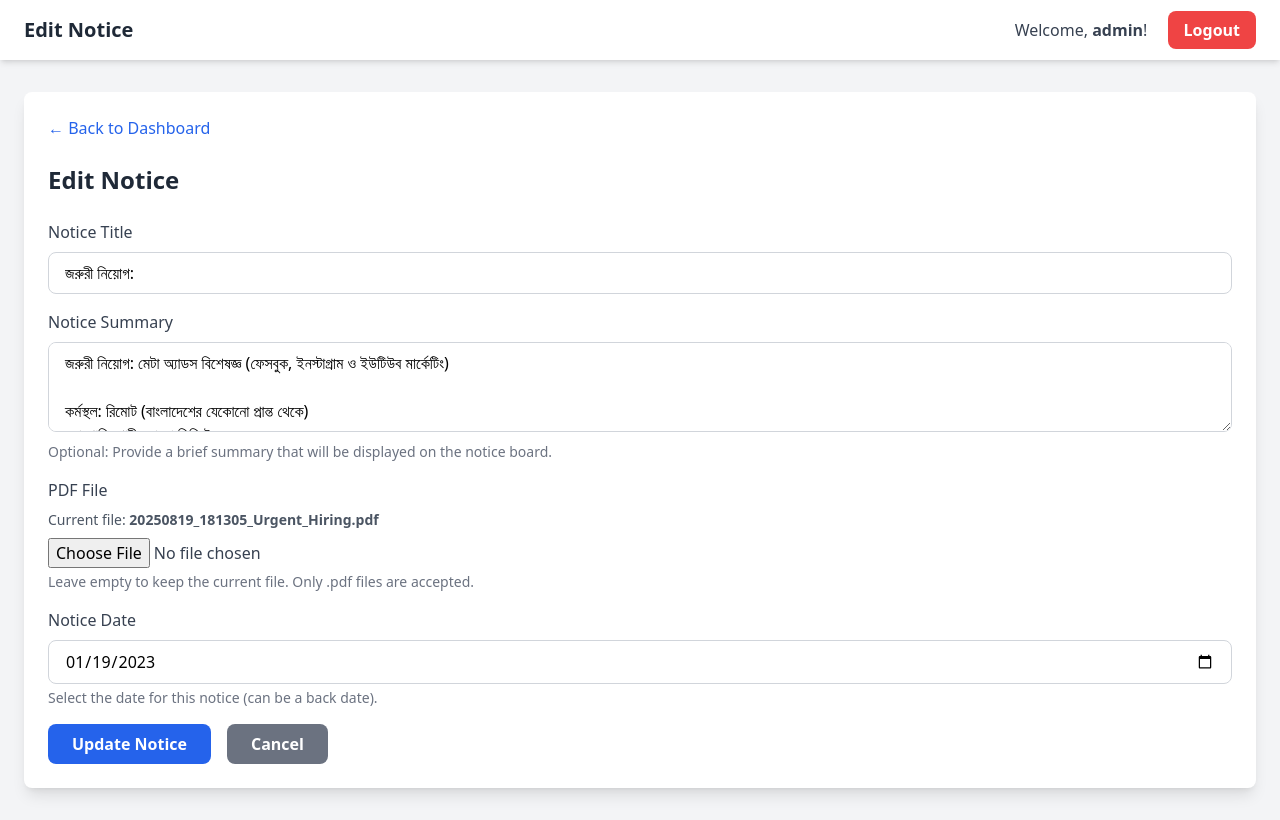
After one commit to jonyprachine123/corporate, a Flask app: page /admin/edit/7 in a window 1280 px wide. The commit adds this page. Run offline with Flask 3, Linux system fonts and the light colour scheme; a user stored in the database is signed in; data comes from the database, SQL or seed files in the repository; both versions use the stored data as it was after the commit; some libraries are stand-ins or nearby versions.

Commit message:
add notice sumamry and edit button in notice

```diff
--- a/app.py
+++ b/app.py
@@ -123,7 +123,7 @@ def enterprise():
 @app.route('/notices')
 def notices():
     db = get_db()
-    all_notices = db.execute('SELECT id, title, filename, timestamp FROM notices ORDER BY timestamp DESC').fetchall()
+    all_notices = db.execute('SELECT id, title, filename, summary, timestamp FROM notices ORDER BY timestamp DESC').fetchall()
     return render_template('public/notices.html', notices=all_notices)
 
 @app.route('/contact')
@@ -354,7 +354,7 @@ def admin_dashboard():
         return redirect(url_for('admin_login'))
 
     db = get_db()
-    all_notices = db.execute('SELECT id, title, filename, timestamp FROM notices ORDER BY timestamp DESC').fetchall()
+    all_notices = db.execute('SELECT id, title, filename, summary, timestamp FROM notices ORDER BY timestamp DESC').fetchall()
     gallery_images = db.execute('SELECT id, title, filename, is_active, sort_order, timestamp FROM gallery ORDER BY sort_order ASC, timestamp DESC').fetchall()
     event_registrations = db.execute('SELECT * FROM event_registrations ORDER BY registration_date DESC').fetchall()
     return render_template('admin/dashboard.html', notices=all_notices, gallery_images=gallery_images, event_registrations=event_registrations)
@@ -508,6 +508,7 @@ def add_notice():
         return redirect(url_for('admin_login'))
 
     title = request.form['title']
+    summary = request.form.get('summary', '').strip()  # Get summary, default to empty string
     notice_date = request.form['notice_date']
 
     if 'pdf_file' not in request.files:
@@ -528,7 +529,7 @@ def add_notice():
         file.save(os.path.join(app.config['UPLOAD_FOLDER'], filename))
 
         db = get_db()
-        db.execute('INSERT INTO notices (title, filename, timestamp) VALUES (?, ?, ?)', (title, filename, notice_date))
+        db.execute('INSERT INTO notices (title, filename, summary, timestamp) VALUES (?, ?, ?, ?)', (title, filename, summary, notice_date))
         db.commit()
 
         flash('New notice has been successfully added!', 'success')
@@ -559,6 +560,64 @@ def delete_notice(notice_id):
     else:
         flash('Notice not found.', 'danger')
 
+    return redirect(url_for('admin_dashboard'))
+
+@app.route('/admin/edit/<int:notice_id>', methods=['GET'])
+def edit_notice(notice_id):
+    if 'logged_in' not in session:
+        return redirect(url_for('admin_login'))
+
+    db = get_db()
+    notice = db.execute('SELECT * FROM notices WHERE id = ?', (notice_id,)).fetchone()
+
+    if not notice:
+        flash('Notice not found.', 'danger')
+        return redirect(url_for('admin_dashboard'))
+
+    return render_template('admin/edit_notice.html', notice=notice)
+
+@app.route('/admin/update/<int:notice_id>', methods=['POST'])
+def update_notice(notice_id):
+    if 'logged_in' not in session:
+        return redirect(url_for('admin_login'))
+
+    db = get_db()
+    notice = db.execute('SELECT * FROM notices WHERE id = ?', (notice_id,)).fetchone()
+
+    if not notice:
+        flash('Notice not found.', 'danger')
+        return redirect(url_for('admin_dashboard'))
+
+    title = request.form['title']
+    summary = request.form.get('summary', '')
+    notice_date = request.form['notice_date']
+
+    # Handle file upload (optional)
+    filename = notice['filename']  # Keep existing filename by default
+    if 'pdf_file' in request.files:
+        file = request.files['pdf_file']
+        if file and file.filename != '' and allowed_file(file.filename):
+            # Delete old file
+            try:
+                os.remove(os.path.join(app.config['UPLOAD_FOLDER'], notice['filename']))
+            except FileNotFoundError:
+                pass  # File doesn't exist, continue
+
+            # Save new file
+            filename = secure_filename(file.filename)
+            # Make filename unique by adding timestamp
+            timestamp = datetime.now().strftime('%Y%m%d_%H%M%S_')
+            filename = timestamp + filename
+            file.save(os.path.join(app.config['UPLOAD_FOLDER'], filename))
+
+    # Update the database
+    db.execute(
+        'UPDATE notices SET title = ?, summary = ?, filename = ?, timestamp = ? WHERE id = ?',
+        (title, summary, filename, notice_date + ' 00:00:00', notice_id)
+    )
+    db.commit()
+
+    flash('Notice has been successfully updated.', 'success')
     return redirect(url_for('admin_dashboard'))
 
 @app.route('/admin/add_gallery_image', methods=['POST'])
--- /dev/null
+++ b/templates/admin/edit_notice.html
@@ -0,0 +1,78 @@
+<!DOCTYPE html>
+<html lang="en">
+<head>
+    <meta charset="UTF-8">
+    <meta name="viewport" content="width=device-width, initial-scale=1.0">
+    <title>Edit Notice - Admin Dashboard</title>
+    <script src="https://cdn.tailwindcss.com"></script>
+</head>
+<body class="bg-gray-100">
+    <header class="bg-white shadow-md">
+        <div class="container mx-auto px-6 py-4 flex justify-between items-center">
+            <h1 class="text-xl font-bold text-gray-800">Edit Notice</h1>
+            <div>
+                <span class="text-gray-700 mr-4">Welcome, <strong>{{ session.username }}</strong>!</span>
+                <a href="{{ url_for('admin_logout') }}" class="bg-red-500 hover:bg-red-600 text-white font-bold py-2 px-4 rounded-lg">Logout</a>
+            </div>
+        </div>
+    </header>
+
+    <main class="container mx-auto px-6 py-8">
+        {% with messages = get_flashed_messages(with_categories=true) %}
+            {% if messages %}
+                {% for category, message in messages %}
+                <div class="mb-6 p-4 rounded-lg
+                    {% if category == 'success' %}bg-green-100 text-green-800
+                    {% elif category == 'danger' %}bg-red-100 text-red-800
+                    {% else %}bg-blue-100 text-blue-800{% endif %}" role="alert">
+                    {{ message }}
+                </div>
+                {% endfor %}
+            {% endif %}
+        {% endwith %}
+
+        <div class="bg-white rounded-lg shadow-lg p-6">
+            <div class="mb-6">
+                <a href="{{ url_for('admin_dashboard') }}" class="text-blue-600 hover:text-blue-800 font-medium">
+                    ← Back to Dashboard
+                </a>
+            </div>
+
+            <h2 class="text-2xl font-bold mb-6 text-gray-800">Edit Notice</h2>
+
+            <form action="{{ url_for('update_notice', notice_id=notice.id) }}" method="POST" enctype="multipart/form-data">
+                <div class="mb-4">
+                    <label for="title" class="block text-gray-700 font-medium mb-2">Notice Title</label>
+                    <input type="text" name="title" id="title" value="{{ notice.title }}" class="w-full px-4 py-2 border border-gray-300 rounded-lg focus:outline-none focus:ring-2 focus:ring-blue-500" required>
+                </div>
+
+                <div class="mb-4">
+                    <label for="summary" class="block text-gray-700 font-medium mb-2">Notice Summary</label>
+                    <textarea name="summary" id="summary" rows="3" class="w-full px-4 py-2 border border-gray-300 rounded-lg focus:outline-none focus:ring-2 focus:ring-blue-500" placeholder="Enter a brief summary of the notice...">{{ notice.summary or '' }}</textarea>
+                    <p class="text-sm text-gray-500 mt-1">Optional: Provide a brief summary that will be displayed on the notice board.</p>
+                </div>
+
+                <div class="mb-4">
+                    <label for="pdf_file" class="block text-gray-700 font-medium mb-2">PDF File</label>
+                    <div class="mb-2">
+                        <p class="text-sm text-gray-600">Current file: <strong>{{ notice.filename }}</strong></p>
+                    </div>
+                    <input type="file" name="pdf_file" id="pdf_file" accept=".pdf" class="w-full text-gray-700">
+                    <p class="text-sm text-gray-500 mt-1">Leave empty to keep the current file. Only .pdf files are accepted.</p>
+                </div>
+
+                <div class="mb-4">
+                    <label for="notice_date" class="block text-gray-700 font-medium mb-2">Notice Date</label>
+                    <input type="date" name="notice_date" id="notice_date" value="{{ notice.timestamp.split(' ')[0] }}" class="w-full px-4 py-2 border border-gray-300 rounded-lg focus:outline-none focus:ring-2 focus:ring-blue-500" required>
+                    <p class="text-sm text-gray-500 mt-1">Select the date for this notice (can be a back date).</p>
+                </div>
+
+                <div class="flex space-x-4">
+                    <button type="submit" class="bg-blue-600 hover:bg-blue-700 text-white font-bold py-2 px-6 rounded-lg">Update Notice</button>
+                    <a href="{{ url_for('admin_dashboard') }}" class="bg-gray-500 hover:bg-gray-600 text-white font-bold py-2 px-6 rounded-lg">Cancel</a>
+                </div>
+            </form>
+        </div>
+    </main>
+</body>
+</html>
--- a/templates/public/notices.html
+++ b/templates/public/notices.html
@@ -32,7 +32,10 @@
                                         </div>
                                         <div class="min-w-0 flex-1">
                                             <h3 class="text-lg sm:text-xl font-bold text-gray-900 break-words">{{ notice.title }}</h3>
-                                            <div class="flex items-center text-xs sm:text-sm text-gray-500 mt-1">
+                                            {% if notice.summary %}
+                                            <p class="text-sm sm:text-base text-gray-600 mt-2 leading-relaxed">{{ notice.summary }}</p>
+                                            {% endif %}
+                                            <div class="flex items-center text-xs sm:text-sm text-gray-500 mt-2">
                                                 <svg class="w-3 h-3 sm:w-4 sm:h-4 mr-1 flex-shrink-0" fill="none" stroke="currentColor" viewBox="0 0 24 24">
                                                     <path stroke-linecap="round" stroke-linejoin="round" stroke-width="2" d="M8 7V3m8 4V3m-9 8h10M5 21h14a2 2 0 002-2V7a2 2 0 00-2-2H5a2 2 0 00-2 2v12a2 2 0 002 2z"></path>
                                                 </svg>
```
Also changed, not shown: init_db.py (+8 -7 lines), templates/admin/dashboard.html (+14 -4 lines), database.db, 3 other files.
